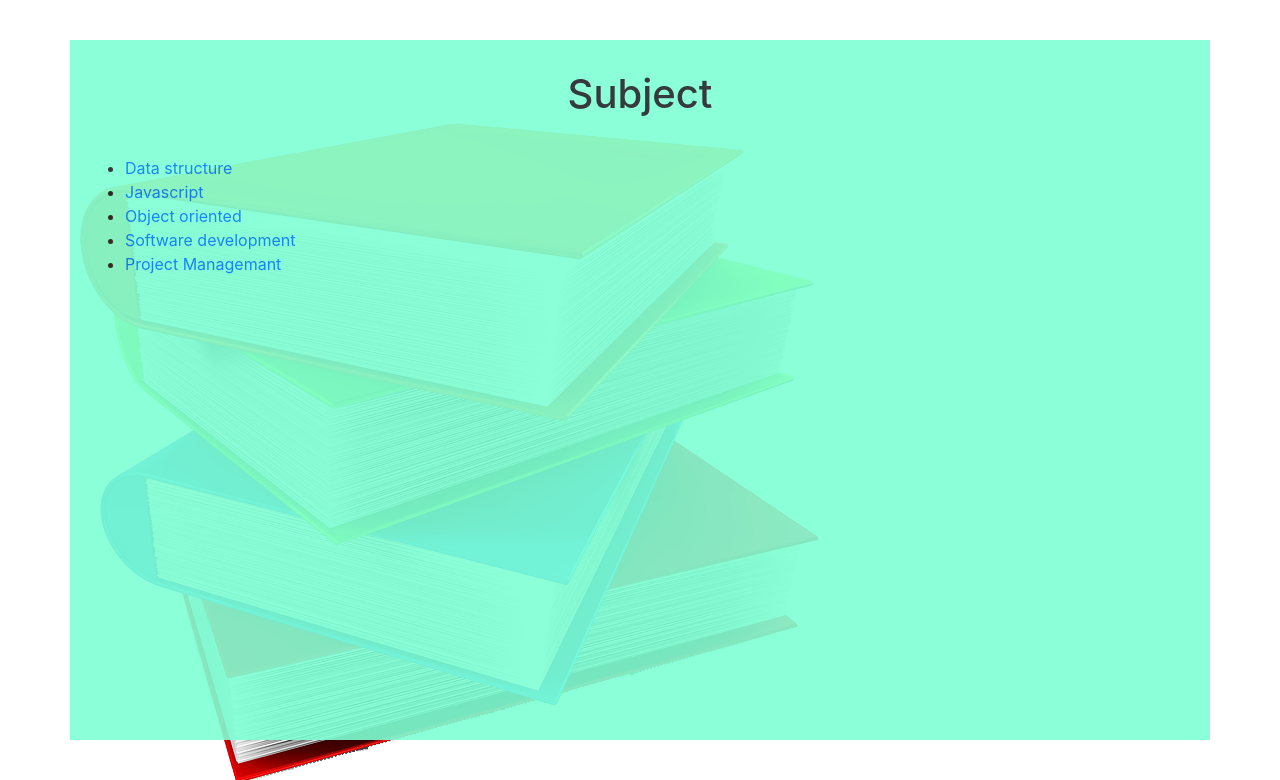
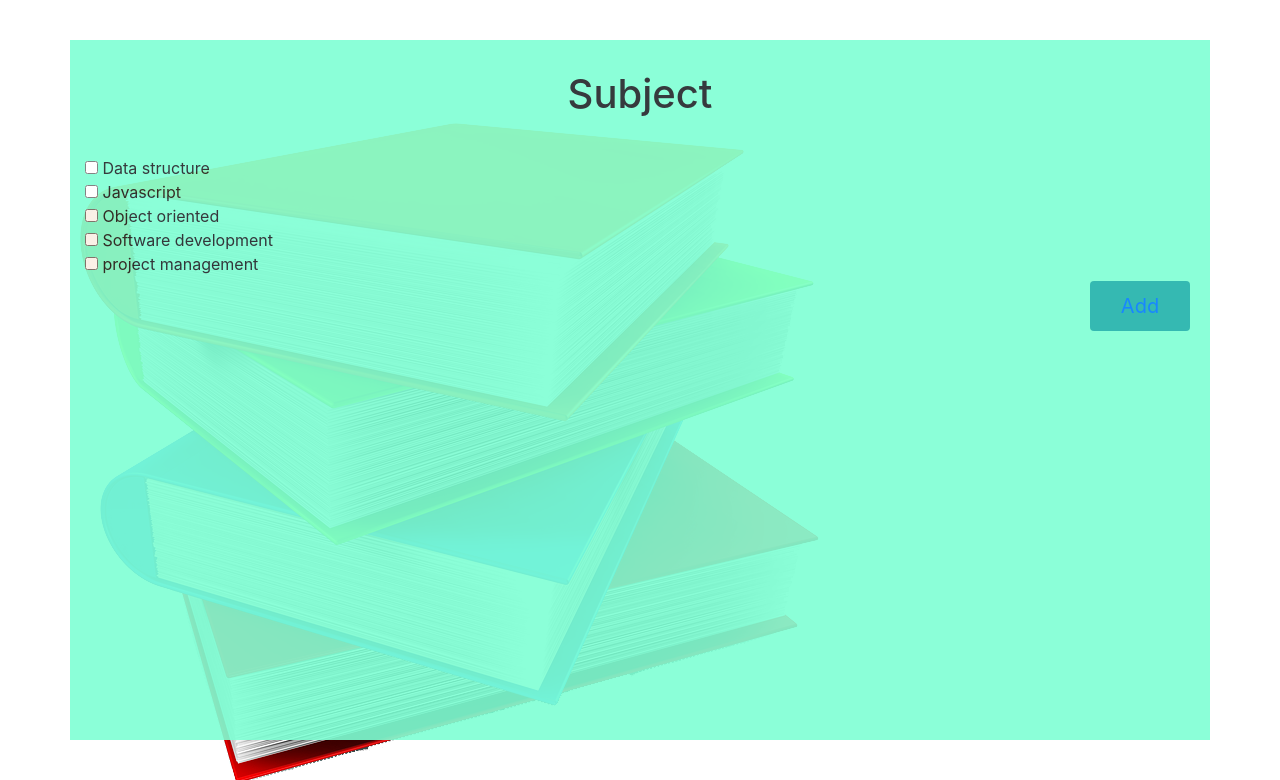
Before and after one commit to abuyako/online-examination-system, a PHP site: page /subject.php in a window 1280 px wide. Shown: the top 780 px of the page. Run offline with PHP 8.4, Linux system fonts and the light colour scheme.

Commit message:
changes on subject.php

```diff
--- a/subject.php
+++ b/subject.php
@@ -15,13 +15,23 @@
         <div class="header">
             <h1> Subject</h1>
 
-            <ul>
+            <!-- <ul>
             <li><a href="exam.php">Data structure</a></li>
             <li><a href="exam.php">Javascript</a></li>
             <li><a href="exam.php">Object oriented</a></li>
             <li><a href="exam.php">Software development</a></li>
             <li><a href="exam.php">Project Managemant</a></li>
-        </ul>
+        </ul> -->
+
+    <form action="/action_page.php" method="get">
+        <input type="checkbox" name="subject1" value=""> Data structure <br>
+        <input type="checkbox" name="subject2" value=""> Javascript <br>
+        <input type="checkbox" name="subject3" value=""> Object oriented <br>
+        <input type="checkbox" name="subject4" value=""> Software development <br>
+        <input type="checkbox" name="subject5" value=""> project management <br>
+        <button  type="" class="button"><a href="home.php"><span>Add</span></a></button>
+    </form>
+
         </div>
     </div>
 </body>
```
